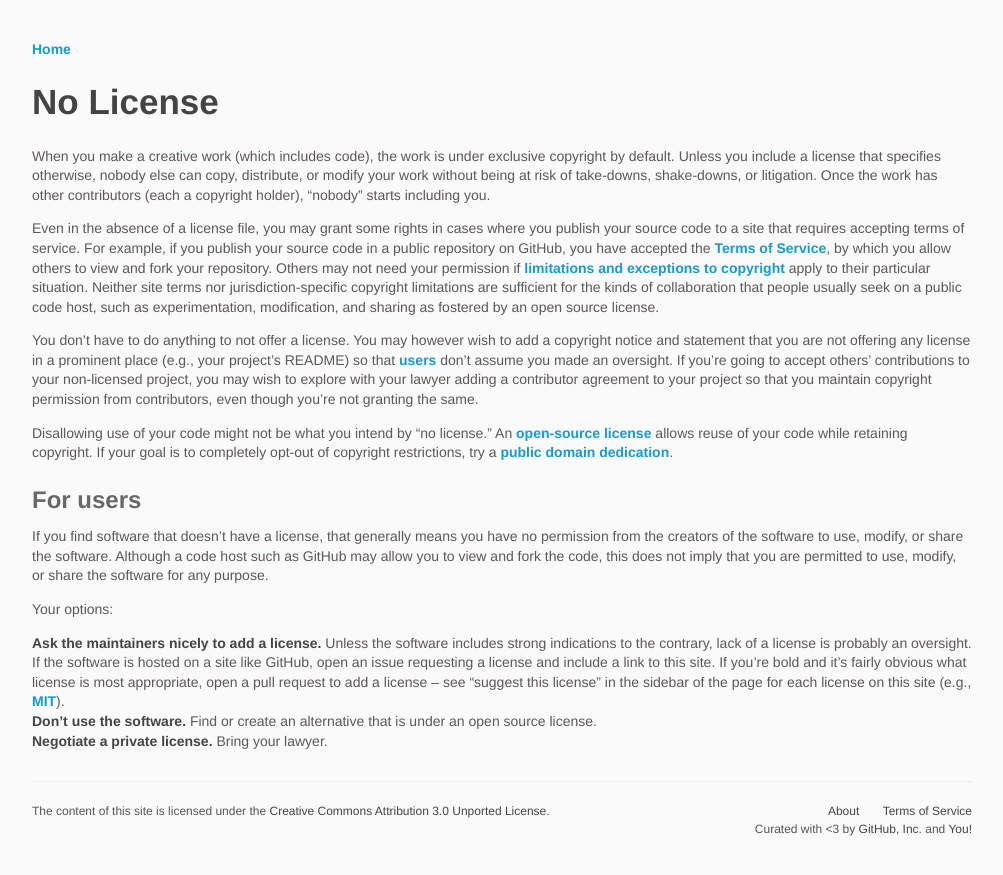
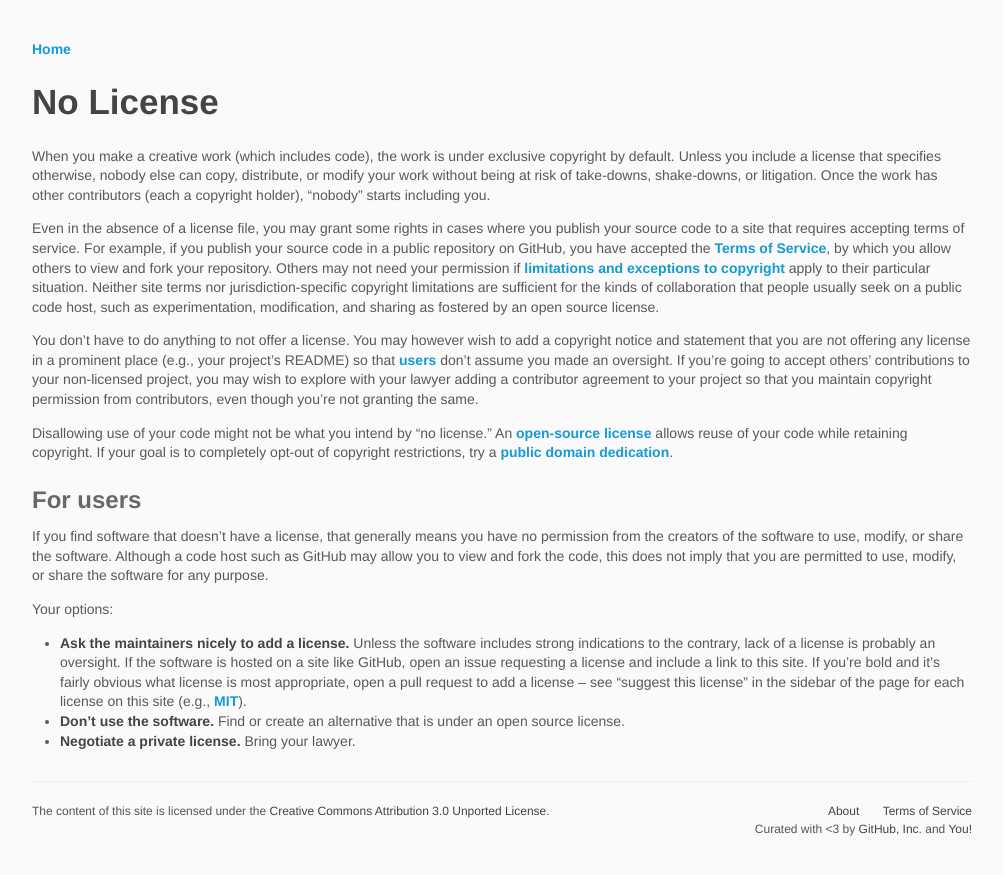
Before and after one commit to github/choosealicense.com, a Jekyll site: the page built from no-permission.md, in a window 1280 px wide. Shown: the top 875 px of the page, without its empty margins (138-1141 px from the left). Built offline with Jekyll 4.4.1, drawn with Linux system fonts in a browser that asks for light colours; some web fonts are replaced.

Commit message:
bullets magic

```diff
--- a/no-permission.md
+++ b/no-permission.md
@@ -22,6 +22,8 @@ If you find software that doesn't have a license, that generally means you have
 
 Your options:
 
+{: .bullets}
+
 - **Ask the maintainers nicely to add a license.** Unless the software includes strong indications to the contrary, lack of a license is probably an oversight. If the software is hosted on a site like GitHub, open an issue requesting a license and include a link to this site. If you're bold and it's fairly obvious what license is most appropriate, open a pull request to add a license – see "suggest this license" in the sidebar of the page for each license on this site (e.g., [MIT](/licenses/mit/#suggest-this-license)).
 - **Don't use the software.** Find or create an alternative that is under an open source license.
 - **Negotiate a private license.** Bring your lawyer.
```
